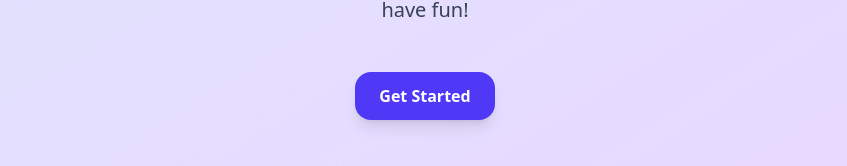
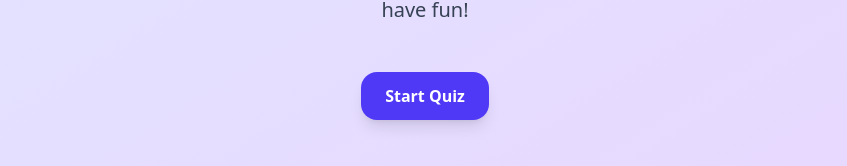
Before and after one commit to makrischaralampos/quizzyverse, a React (Vite) app: page / in a window 1280 px wide. Shown: the part 406-572 px from the top of the page, without its empty margins (215-1062 px from the left). Built offline with nearby package versions, Linux system fonts and the light colour scheme.

Commit message:
Improve accessibility

```diff
--- a/src/App.tsx
+++ b/src/App.tsx
@@ -13,8 +13,12 @@ function App() {
           The ultimate quiz universe — test your knowledge, earn badges, and
           have fun!
         </p>
-        <button className="mt-6 inline-block bg-indigo-600 hover:bg-indigo-700 text-white font-semibold py-3 px-6 rounded-2xl shadow-lg transition-transform duration-300 hover:scale-105">
-          Get Started
+        <button
+          type="button"
+          aria-label="Start Quiz"
+          className="mt-6 inline-block bg-indigo-600 hover:bg-indigo-700 text-white font-semibold py-3 px-6 rounded-2xl shadow-lg transition-transform duration-300 hover:scale-105"
+        >
+          Start Quiz
         </button>
       </div>
     </main>
```
